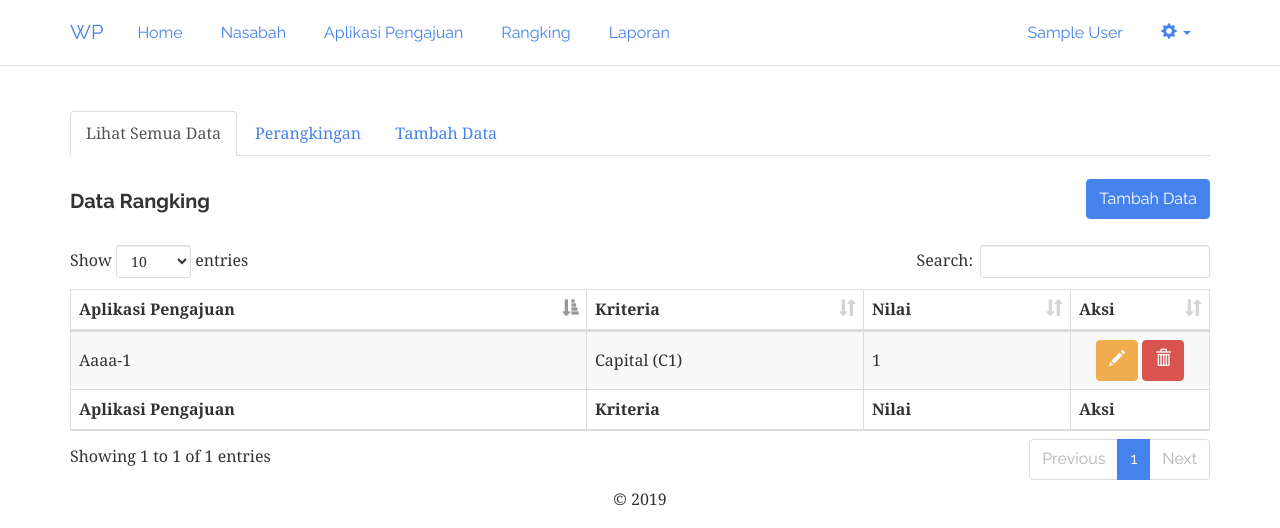
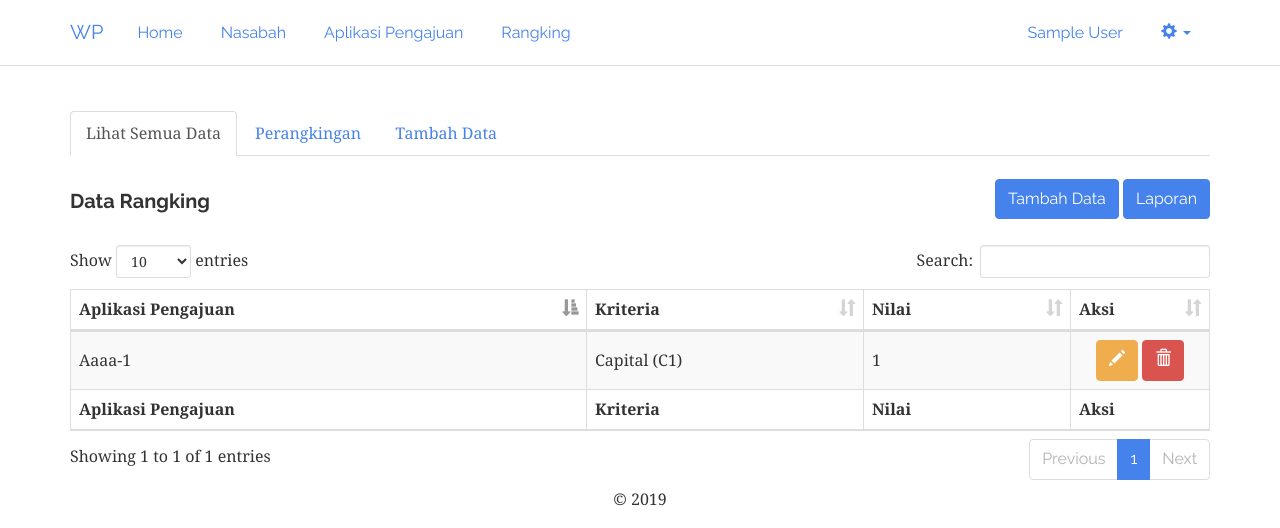
Before and after one commit to ikaldiaz/bris-wp, a PHP site: page /rangking.php in a window 1280 px wide. Shown: the top 528 px of the page. Run offline with PHP 8.4, Linux system fonts and the light colour scheme; the visitor is signed in with stand-in values (Sample User, id 1); data comes from the database, SQL or seed files in the repository; tables that the repository leaves empty or names only in its code hold one stand-in row (values such as "Sample post").

Commit message:
change rangking.php, laporan.php, menu header for laporan and bla bla bla

```diff
--- a/header.php
+++ b/header.php
@@ -53,7 +53,7 @@ $db = $config->getConnection();
 			<li><a href="nasabah.php">Nasabah</a></li>
 			<li><a href="alternatif.php">Aplikasi Pengajuan</a></li>
 			<li><a href="rangking.php">Rangking</a></li>
-			<li><a href="laporan.php">Laporan</a></li>
+			<!-- <li><a href="laporan.php">Laporan</a></li> -->
 		  </ul>
 		  <ul class="nav navbar-nav navbar-right">
 			<li><a href="profil.php"><?php echo $_SESSION['nama_lengkap'] ?></a></li>
--- a/laporan.php
+++ b/laporan.php
@@ -52,7 +52,7 @@ $db = $config->getConnection();
 			<!-- <li><a href="bobot.php">Bobot</a></li> -->
 			<li><a href="alternatif.php">Aplikasi Pengajuan</a></li>
 			<li><a href="rangking.php">Rangking</a></li>
-			<li class="active"><a href="laporan.php">Laporan</a></li>
+			<!-- <li class="active"><a href="laporan.php">Laporan</a></li> -->
 		  </ul>
 		  <ul class="nav navbar-nav navbar-right">
 			<li><a href="profil.php"><?php echo $_SESSION['nama_lengkap'] ?></a></li>
--- a/rangking.php
+++ b/rangking.php
@@ -31,6 +31,13 @@ $count = $pro->countAll();
 				</div>
 				<div class="col-md-6 text-right">
 		            <button type="button" onclick="location.href='rangking-baru.php'" class="btn btn-primary">Tambah Data</button>
+		            <?php
+		            if($count>0){
+		            ?>
+		            <button type="button" onclick="location.href='laporan.php'" class="btn btn-primary">Laporan</button>
+		            <?php
+		            }
+		            ?>
 				</div>
 			</div>
 			<br/>
```
